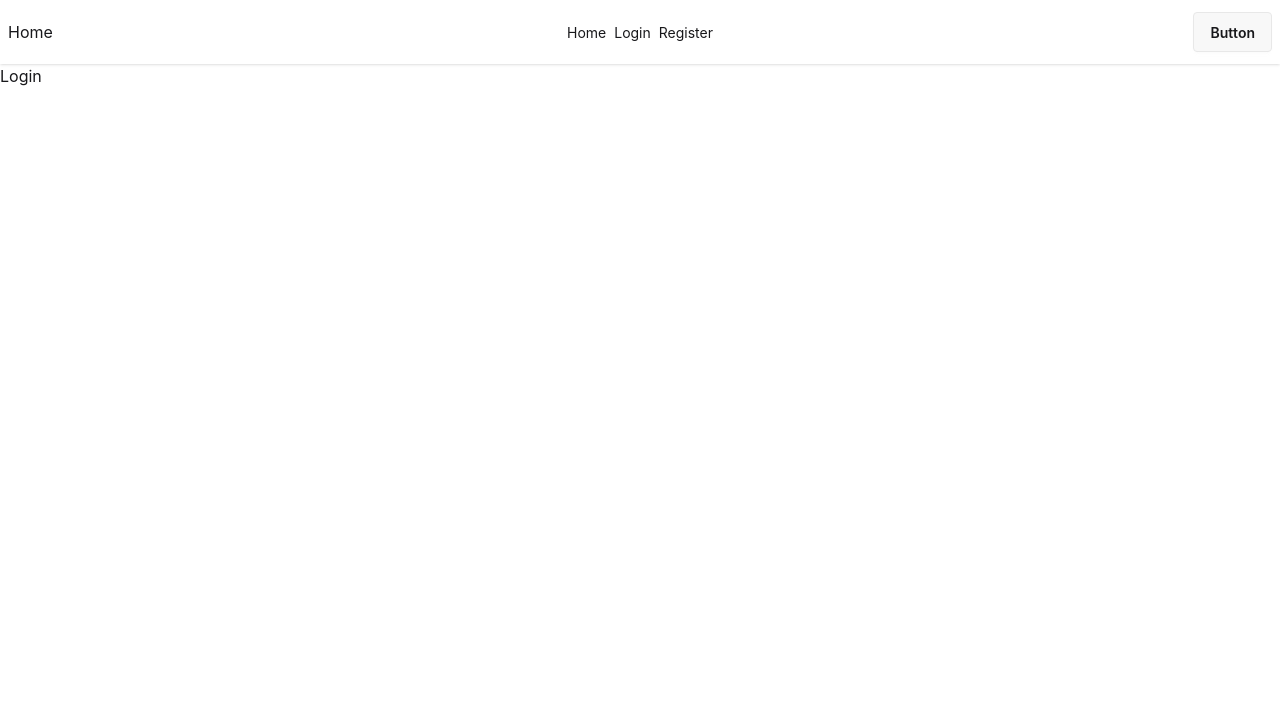
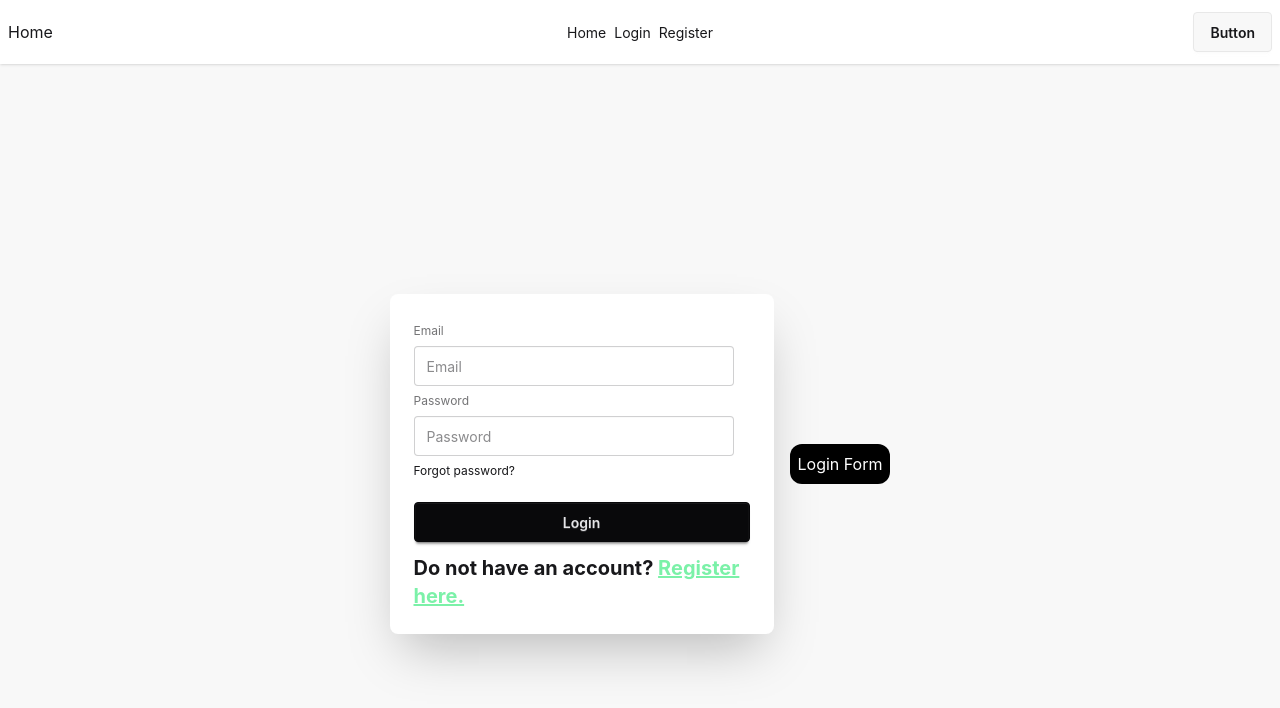
Before and after one commit to impressivecoder01/module-48, a React (Vite) app: page /login in a window 1280 px wide. Shown: the top 708 px of the page. Built offline with nearby package versions, Linux system fonts and the light colour scheme.

Commit message:
login  page

```diff
--- a/src/Page/Login.jsx
+++ b/src/Page/Login.jsx
@@ -1,10 +1,32 @@
 // import React from 'react';
 
+import { Link } from "react-router";
+
 const Login = () => {
+    const handleLogin = e => {
+        e.preventDefault();
+    }
     return (
-        <div>
-            <h1>Login</h1>
-        </div>
+        <div className="hero bg-base-200 min-h-screen">
+  <div className="hero-content flex-col lg:flex-row-reverse">
+    <h className={`bg-black w-full text-white text-center p-2 rounded-xl`}>Login Form</h>
+    <div className="card bg-base-100 w-full max-w-sm shrink-0 shadow-2xl">
+      <div className="card-body">
+        <form onClick={handleLogin} className="">
+            <fieldset className="fieldset">
+          <label className="label">Email</label>
+          <input type="email" className="input" placeholder="Email" />
+          <label className="label">Password</label>
+          <input type="password" className="input" placeholder="Password" />
+          <div><a className="link link-hover">Forgot password?</a></div>
+          <button className="btn btn-neutral mt-4">Login</button>
+        </fieldset>
+        </form>
+        <p className="text-xl font-bold">Do not have an account? <Link className="text-green-300 underline" to={`/register`}>Register here.</Link></p>
+      </div>
+    </div>
+  </div>
+</div>
     );
 };
 
--- a/src/Page/Register.jsx
+++ b/src/Page/Register.jsx
@@ -3,6 +3,7 @@
 import { auth } from "../Components/firebase";
 import { useState } from "react";
 import { FaEye, FaRegEyeSlash } from "react-icons/fa";
+import { Link } from "react-router";
 
 const Register = () => {
   const [error, setError] = useState("");
@@ -94,6 +95,7 @@
               )}
               {error && <p className="text-2xl text-red-600">{error}</p>}
             </form>
+            <p className="text-xl font-bold">Already have an account? <Link className="text-green-300 underline" to={`/login`}>Login here.</Link></p>
           </div>
         </div>
       </div>
```
